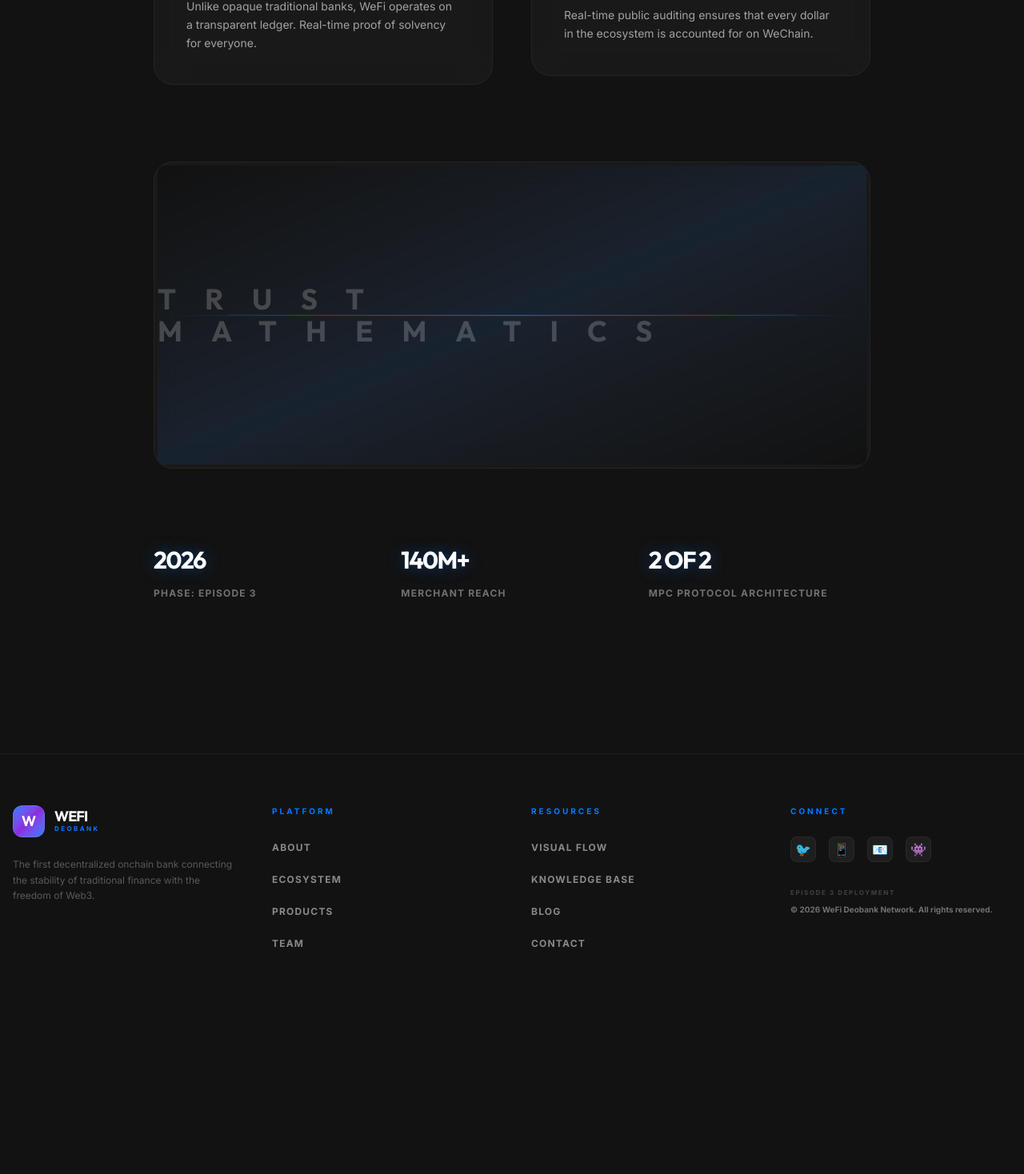
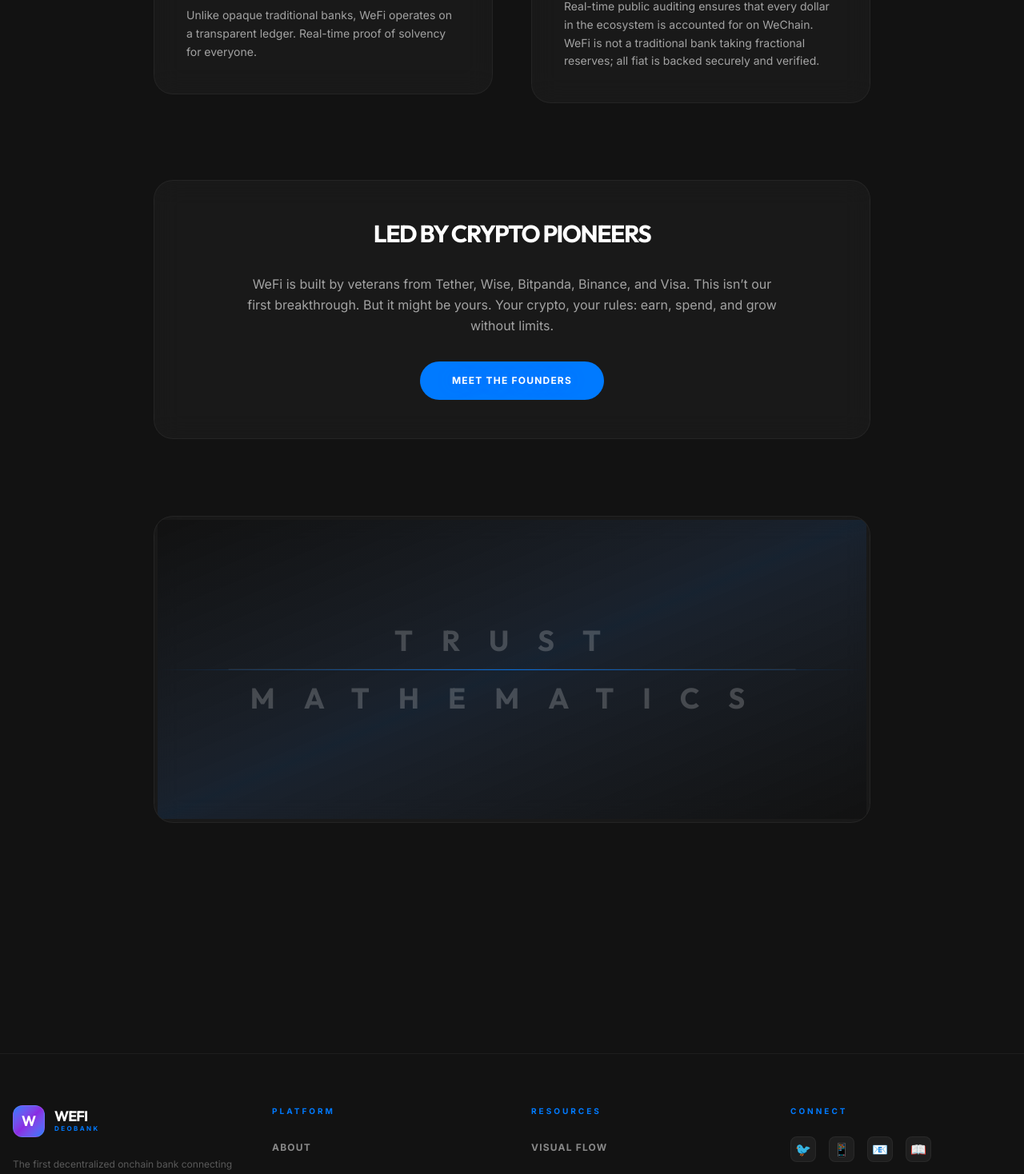
Before and after one commit to mosheostro/Wefi-site, a Next.js app: page /en/about in a window 1280 px wide. Shown: the part 495-1963 px from the top of the page at 80% size. Before the commit the page ends 1797 px from the top, so only its background shows below. Built offline with nearby package versions, Linux system fonts and the light colour scheme.

Commit message:
feat: content enrichment and UI link corrections

```diff
--- a/src/app/[locale]/about/page.tsx
+++ b/src/app/[locale]/about/page.tsx
@@ -19,30 +19,27 @@ export default function AboutPage() {
           </div>
           <div className="glass-panel p-10 relative overflow-hidden group border-[#007AFF]/30 border-2">
             <h3 className="text-2xl font-bold mb-6 font-outfit uppercase">Proof of Solvency</h3>
-            <p className="text-white/60 leading-relaxed text-sm">Real-time public auditing ensures that every dollar in the ecosystem is accounted for on WeChain.</p>
+            <p className="text-white/60 leading-relaxed text-sm">Real-time public auditing ensures that every dollar in the ecosystem is accounted for on WeChain. WeFi is not a traditional bank taking fractional reserves; all fiat is backed securely and verified.</p>
           </div>
         </div>
 
-        <div className="glass-panel p-1 border-white/5 overflow-hidden rounded-3xl mb-24 aspect-[21/9]">
+        <div className="mb-24 p-12 glass-panel border border-white/10 rounded-[40px] bg-gradient-to-b from-white/5 to-transparent">
+          <h2 className="text-3xl font-bold font-outfit tracking-tighter mb-8 uppercase text-center">Led by Crypto Pioneers</h2>
+          <p className="text-white/60 leading-relaxed text-center max-w-2xl mx-auto mb-8">
+            WeFi is built by veterans from Tether, Wise, Bitpanda, Binance, and Visa. This isn’t our first breakthrough. But it might be yours. Your crypto, your rules: earn, spend, and grow without limits.
+          </p>
+          <div className="flex justify-center">
+            <a href="/en/team" className="px-10 py-4 rounded-full bg-[#007AFF] hover:bg-[#0056b3] text-white font-bold tracking-widest uppercase text-xs transition-all shadow-blue-glow">
+              Meet The Founders
+            </a>
+          </div>
+        </div>
+
+        <div className="glass-panel p-1 border-white/5 overflow-hidden rounded-[40px] mb-24 aspect-[21/9]">
           <div className="w-full h-full bg-gradient-to-br from-[#121212] via-[#007AFF]/10 to-[#121212] flex items-center justify-center relative">
             <div className="absolute top-1/2 left-1/2 -translate-x-1/2 -translate-y-1/2 w-[80%] h-[1px] bg-white/10"></div>
             <div className="absolute top-1/2 left-0 w-full h-[1px] bg-gradient-to-r from-transparent via-[#007AFF] to-transparent animate-pulse shadow-blue-glow"></div>
-            <div className="text-4xl text-white/20 font-bold uppercase tracking-[1em] font-outfit z-10 select-none">TRUST MATHEMATICS</div>
-          </div>
-        </div>
-
-        <div className="grid md:grid-cols-3 gap-8">
-          <div className="flex flex-col gap-4">
-            <div className="text-3xl font-bold font-outfit tracking-tighter shadow-blue-glow">2026</div>
-            <div className="text-xs text-white/40 uppercase tracking-widest font-bold">Phase: Episode 3</div>
-          </div>
-          <div className="flex flex-col gap-4">
-            <div className="text-3xl font-bold font-outfit tracking-tighter shadow-blue-glow">140M+</div>
-            <div className="text-xs text-white/40 uppercase tracking-widest font-bold">Merchant Reach</div>
-          </div>
-          <div className="flex flex-col gap-4">
-            <div className="text-3xl font-bold font-outfit tracking-tighter shadow-blue-glow">2 OF 2</div>
-            <div className="text-xs text-white/40 uppercase tracking-widest font-bold">MPC Protocol Architecture</div>
+            <div className="text-4xl text-white/20 font-bold uppercase tracking-[1em] font-outfit z-10 select-none text-center leading-loose">TRUST<br/>MATHEMATICS</div>
           </div>
         </div>
       </div>
--- a/src/app/[locale]/blog/page.tsx
+++ b/src/app/[locale]/blog/page.tsx
@@ -27,7 +27,7 @@ export default function BlogPage() {
               <h3 className="text-xl font-bold font-outfit tracking-tight group-hover:text-[#007AFF] transition-all duration-300 leading-tight mb-8">
                 {post.title}
               </h3>
-              <button className="text-[10px] font-bold uppercase tracking-[0.2em] text-white/40 group-hover:text-white transition-colors">Read Article +</button>
+              <a href="https://www.wefi.co/blog" target="_blank" rel="noopener noreferrer" className="text-[10px] font-bold uppercase tracking-[0.2em] text-[#007AFF] hover:text-white transition-colors">Read Article +</a>
             </div>
           </div>
         ))}
--- a/src/app/[locale]/page.tsx
+++ b/src/app/[locale]/page.tsx
@@ -1,5 +1,5 @@
 'use client';
-
+import { Link } from '@/i18n/routing';
 import { useTranslations } from 'next-intl';
 
 export default function HomePage() {
@@ -24,12 +24,36 @@ export default function HomePage() {
             {t('hero.description')}
           </p>
           <div className="flex flex-col sm:flex-row gap-4 justify-center">
-            <button className="px-10 py-4 rounded-full bg-[#007AFF] hover:bg-[#0056b3] text-white font-bold transition-all shadow-blue-glow">
+            <Link href="/ecosystem" className="px-10 py-4 rounded-full bg-[#007AFF] hover:bg-[#0056b3] text-white font-bold transition-all shadow-blue-glow">
               Explore Ecosystem
-            </button>
-            <button className="px-10 py-4 rounded-full border border-white/10 hover:bg-white/5 text-white font-bold transition-all">
+            </Link>
+            <a href="https://gitbook.wefi.co/" target="_blank" rel="noopener noreferrer" className="px-10 py-4 rounded-full border border-white/10 hover:bg-white/5 text-white font-bold transition-all">
               Read Technical Docs
-            </button>
+            </a>
+          </div>
+        </div>
+      </section>
+
+      {/* Statistics Section (from new.wefi.co) */}
+      <section className="py-12 border-y border-white/5 bg-[#0a0a0a]/50">
+        <div className="container mx-auto px-4 max-w-6xl">
+          <div className="grid grid-cols-2 md:grid-cols-4 gap-8 divide-x divide-white/5 text-center">
+            <div className="flex flex-col">
+              <div className="text-3xl lg:text-5xl font-bold font-outfit tracking-tighter text-[#007AFF] mb-2 shadow-blue-glow">200k+</div>
+              <div className="text-xs text-white/50 uppercase tracking-widest font-bold">Users</div>
+            </div>
+            <div className="flex flex-col">
+              <div className="text-3xl lg:text-5xl font-bold font-outfit tracking-tighter mb-2 text-[#8A2BE2]">$150M+</div>
+              <div className="text-xs text-white/50 uppercase tracking-widest font-bold">Monthly Volume</div>
+            </div>
+            <div className="flex flex-col">
+              <div className="text-3xl lg:text-5xl font-bold font-outfit tracking-tighter mb-2">153</div>
+              <div className="text-xs text-white/50 uppercase tracking-widest font-bold">Jurisdictions</div>
+            </div>
+            <div className="flex flex-col">
+              <div className="text-3xl lg:text-5xl font-bold font-outfit tracking-tighter mb-2">500k+</div>
+              <div className="text-xs text-white/50 uppercase tracking-widest font-bold">Operational Nodes</div>
+            </div>
           </div>
         </div>
       </section>
--- a/src/app/[locale]/platform/page.tsx
+++ b/src/app/[locale]/platform/page.tsx
@@ -6,24 +6,28 @@ export default function ProductsPage() {
   const products = [
     {
       title: "Unified Balance",
-      desc: "Instant consolidation of your USD, EUR, BTC, and WFI in a single institutional-grade interface.",
-      icon: "⚖️"
+      desc: "Powered by DEONE - Onchain Banking. Money Beyond Borders. Blends the reliability of banking with the limitless possibilities of blockchain.",
+      icon: "⚖️",
+      href: "https://www.deone.io/"
     },
     {
       title: "WeFi Visa Cards",
       desc: "Spend your digital assets worldwide with automated tax-compliant conversion to local fiat.",
-      icon: "💳"
+      icon: "💳",
+      href: "https://new.wefi.co/platform"
     },
     {
       title: "Decentralized Credit",
       desc: "Borrow against your assets instantly without credit checks, powered by Onchain Accounting.",
-      icon: "📈"
+      icon: "📈",
+      href: "https://gitbook.wefi.co/"
     },
     {
       title: "Cloud-Based Mining",
       desc: "Participate in the WFI emission protocol via efficient cloud-hosted mining modules (CBM-20).",
       icon: "☁️",
-      image: "/wefi_cbm_mining_1775748198988.png"
+      image: "/wefi_cbm_mining_1775748198988.png",
+      href: "https://gitbook.wefi.co/the-architectures-of-wefi/cloud-based-mining"
     }
   ];
 
@@ -49,9 +53,9 @@ export default function ProductsPage() {
               </div>
             )}
 
-            <button className="mt-8 text-sm font-bold text-[#007AFF] uppercase tracking-[0.2em] flex items-center gap-2 group-hover:gap-4 transition-all">
+            <a href={product.href} target="_blank" rel="noopener noreferrer" className="mt-8 text-sm font-bold text-[#007AFF] uppercase tracking-[0.2em] flex items-center gap-2 group-hover:gap-4 transition-all">
               Learn More <span>→</span>
-            </button>
+            </a>
           </div>
         ))}
       </div>
--- a/src/components/Footer.tsx
+++ b/src/components/Footer.tsx
@@ -50,14 +50,21 @@ export default function Footer() {
           <div>
             <h4 className="text-[10px] font-bold uppercase tracking-[0.3em] text-[#007AFF] mb-6">Connect</h4>
             <div className="flex gap-4">
-              {['🐦', '📱', '📧', '👾'].map((icon, i) => (
-                <div key={i} className="w-8 h-8 rounded-lg bg-white/5 border border-white/5 flex items-center justify-center cursor-pointer hover:bg-white/10 transition-colors">
-                  {icon}
-                </div>
-              ))}
+              <a href="https://x.com/wefi_official" target="_blank" rel="noopener noreferrer" className="w-8 h-8 rounded-lg bg-white/5 border border-white/5 flex items-center justify-center cursor-pointer hover:bg-white/10 transition-colors">
+                🐦
+              </a>
+              <a href="https://t.me/+MwwbZbsjFEVjNmVi" target="_blank" rel="noopener noreferrer" className="w-8 h-8 rounded-lg bg-white/5 border border-white/5 flex items-center justify-center cursor-pointer hover:bg-white/10 transition-colors">
+                📱
+              </a>
+              <a href="mailto:contact@wefi.co" className="w-8 h-8 rounded-lg bg-white/5 border border-white/5 flex items-center justify-center cursor-pointer hover:bg-white/10 transition-colors">
+                📧
+              </a>
+              <a href="https://gitbook.wefi.co" target="_blank" rel="noopener noreferrer" className="w-8 h-8 rounded-lg bg-white/5 border border-white/5 flex items-center justify-center cursor-pointer hover:bg-white/10 transition-colors">
+                📖
+              </a>
             </div>
             <div className="mt-8">
-              <div className="text-[8px] text-white/20 uppercase tracking-[0.2em] font-bold mb-2">Episode 3 Deployment</div>
+              <div className="text-[8px] text-white/20 uppercase tracking-[0.2em] font-bold mb-2">WeFi Global Infrastructure</div>
               <div className="text-[10px] text-white/40 font-bold">© 2026 WeFi Deobank Network. All rights reserved.</div>
             </div>
           </div>
```
Also changed, not shown: src/app/[locale]/contact/page.tsx (+12 -12 lines).
